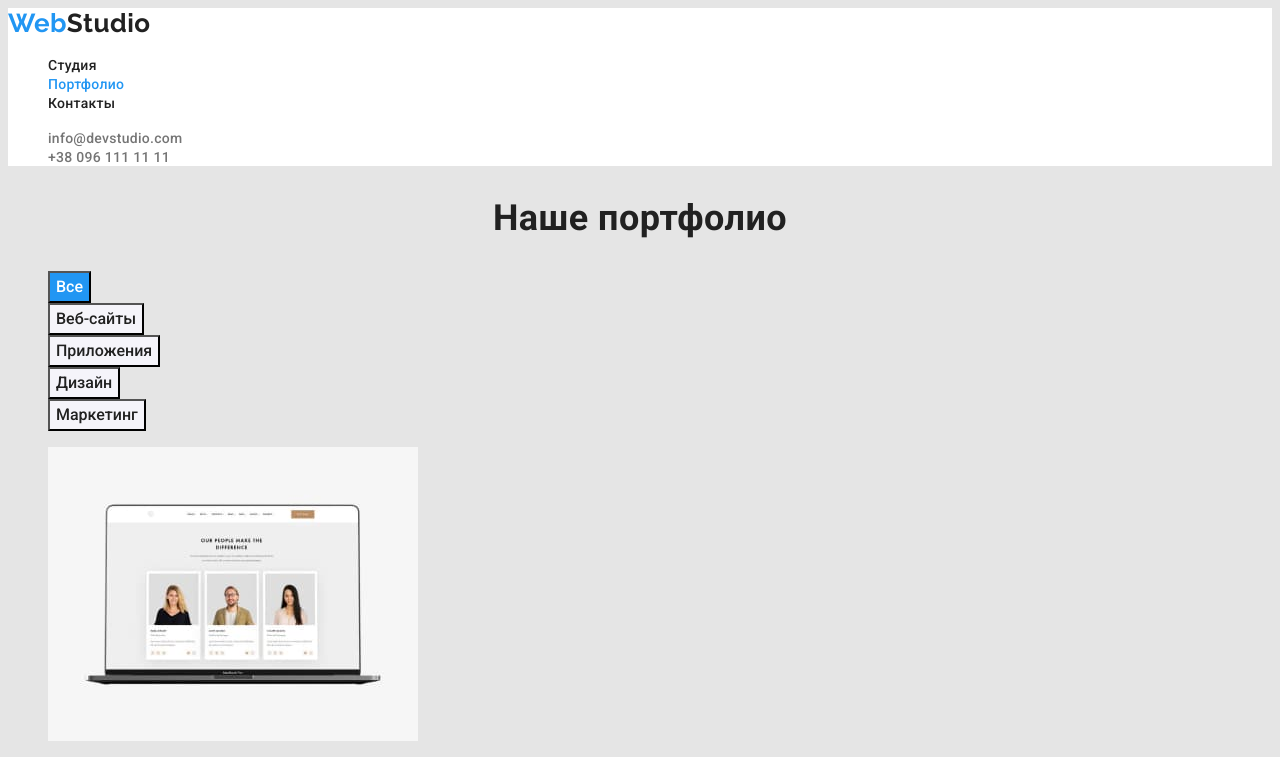
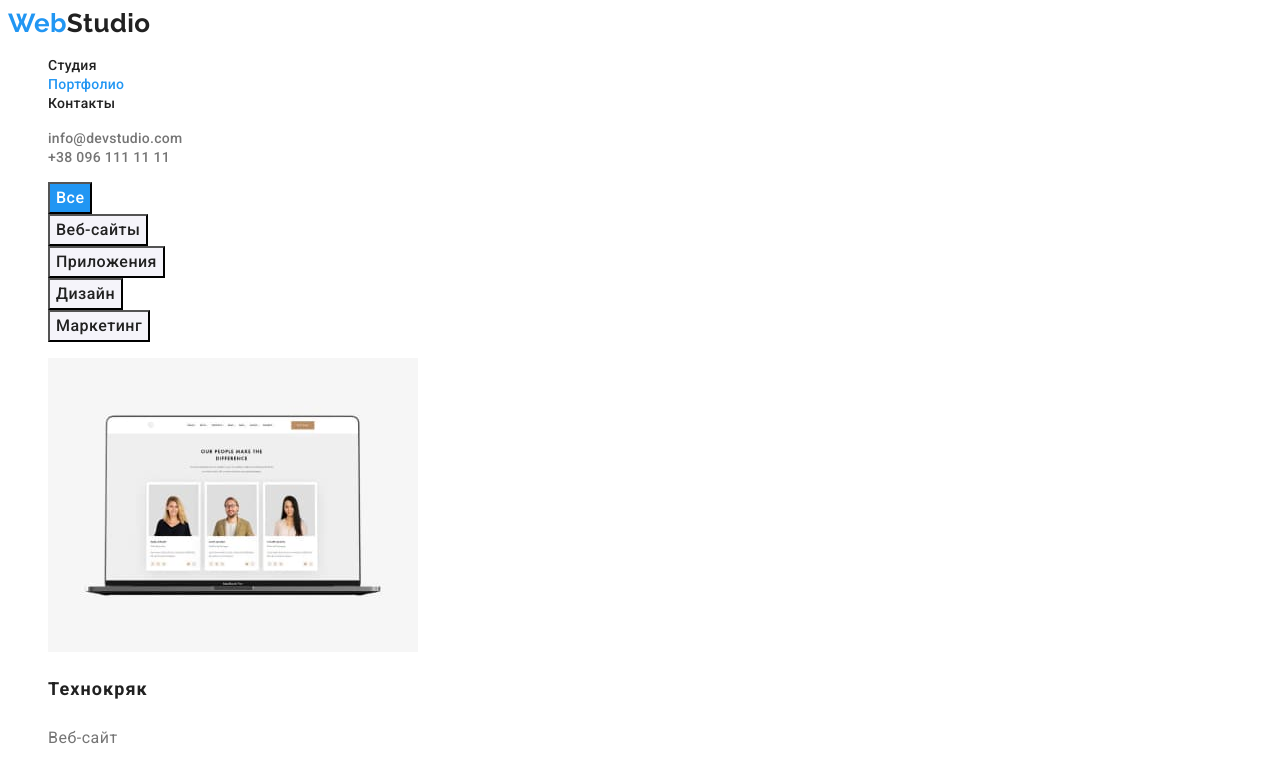
Before and after one commit to lisitsyna-anna/goit-markup-hw-02, a plain HTML site: page portfolio.html in a window 1280 px wide. Shown: the top 757 px of the page. Drawn offline with Linux system fonts and the light colour scheme.

Commit message:
Исправлены ошибки

```diff
--- a/css/style.css
+++ b/css/style.css
@@ -4,7 +4,7 @@
     --primery-text-color: #757575;
     --title-text-color: #212121;
     --accent-color: #2196F3;
-    --primery-bg-color: #E5E5E5;
+    --primery-white-color: #fff;
     --secondary-bg-color:#F5F4FA;
     --bg-hero-futter:#2F303A;
     --complementary-color: #FFF;
@@ -13,7 +13,7 @@
 
 
 body {
-    background-color: var(--primery-bg-color);
+    background-color: var(--primery-white-color);
     color: var(--primery-text-color);
 
     font-family: Roboto, sans-serif;
@@ -24,12 +24,6 @@ body {
 /* Утилита сбасывающая маркеры у спиcков  */
 .list {
     list-style: none;
-}
-
-
-/* Хеддер */
-.page-header {
-    background-color: var(--complementary-color);
 }
 
 
@@ -94,7 +88,7 @@ body {
     background-color: var(--bg-hero-futter);
 }
 .hero-title {
-    color: var(--complementary-color);
+    color: var(--primery-white-color);
 
     font-weight: 900;
     font-size: 44px;
@@ -118,6 +112,19 @@ body {
 }
 
 /* Наши преимущества */
+.visually-hidden {
+    position: absolute;
+    width: 1px;
+    height: 1px;
+    margin: -1px;
+    border: 0;
+    padding: 0;
+
+    white-space: nowrap;
+    clip-path: inset(100%);
+    clip: rect(0 0 0 0);
+    overflow: hidden;
+}
 .features .title {
     color: var(--title-text-color);
 
@@ -155,12 +162,12 @@ body {
     background-color: var(--bg-hero-futter);
 }
 .logo-second-part {
-    color: var(--complementary-color);
+    color: var(--primery-white-color);
 }
 
 /* Контакты в футтере */
 .contacts .link-adress{
-    color: var(--complementary-color);
+    color: var(--primery-white-color);
 
     font-style: normal;
     font-size: 14px;
@@ -200,7 +207,7 @@ body {
 
 /* Главная кнопка - заказать услугу */
 .button.primery {
-    color: var(--complementary-color);
+    color: var(--primery-white-color);
     background-color: var(--accent-color);
 
     font-family: inherit;
@@ -212,7 +219,6 @@ body {
 
 .button.primery:hover,
 .button.primery:focus {
-    color: var(--complementary-color);
     background-color: var(--hover-color);
 }
 
@@ -231,16 +237,17 @@ body {
     font-weight: 500;
     font-size: 16px;
     line-height: 1.62;
+    letter-spacing: 0.03em;
 }
 
 .button.secondary.current{
-    color: var(--complementary-color);
+    color: var(--primery-white-color);
     background-color: var(--accent-color);
 }
 
 .button.secondary:hover,
 .button.secondary:focus {
-    color: var(--complementary-color);
+    color: var(--primery-white-color);
     background-color: var(--accent-color);
 }
 
--- a/portfolio.html
+++ b/portfolio.html
@@ -29,7 +29,7 @@
     </header>
     <main>
       <section class="section">
-        <h1 class="section-title">Наше портфолио</h1>
+        <h1 class="section-title visually-hidden">Наше портфолио</h1>
         <ul class="list">
           <li>
             <button type="button" class="button secondary current">Все</button>
```
Also changed, not shown: index.html (+1 -1 lines).
